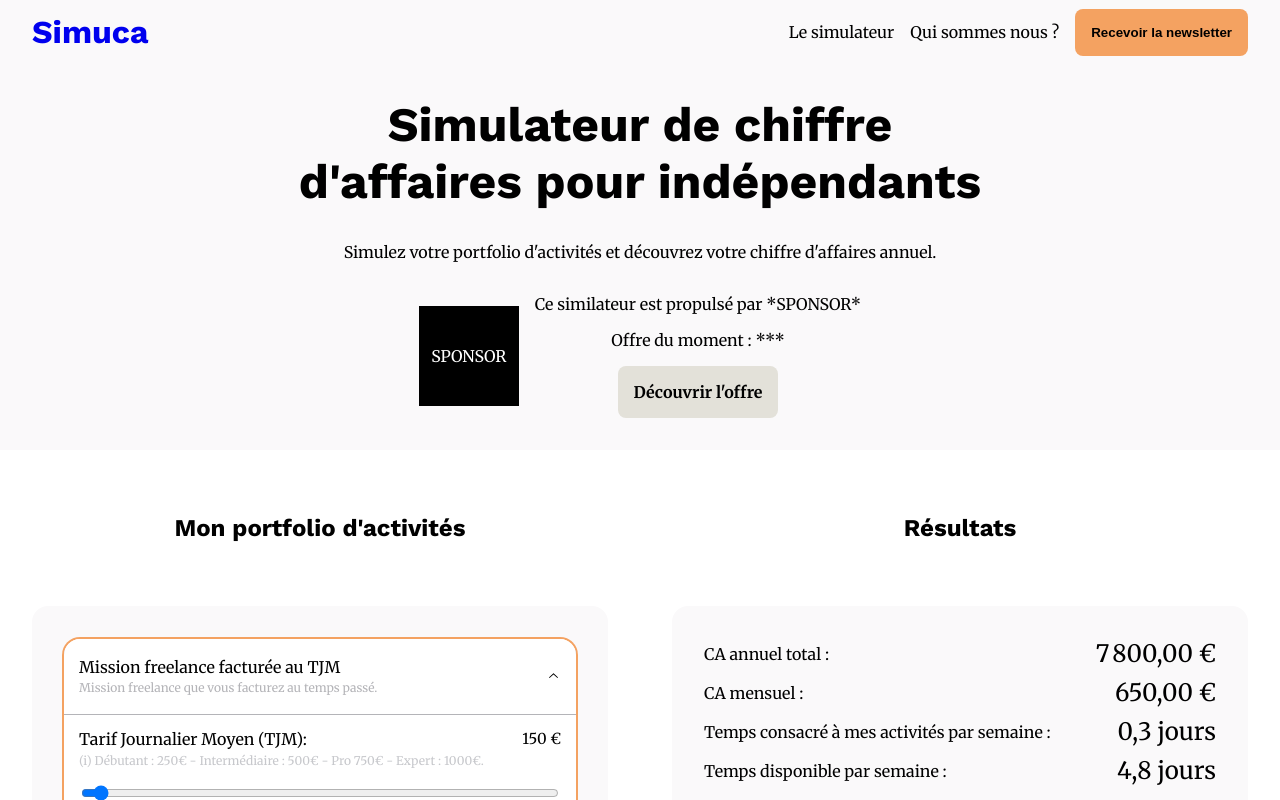
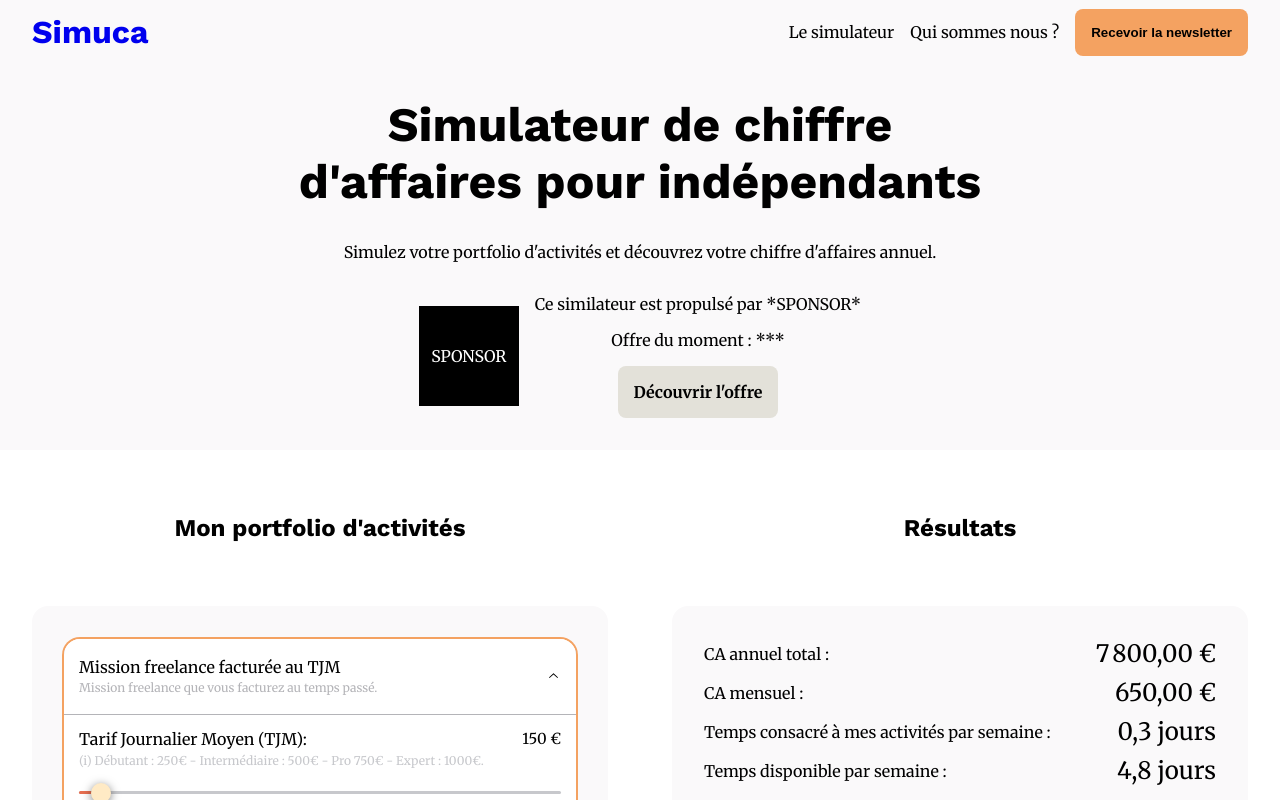
Before and after one commit to troptropcontent/freelance_revenue_simulator, a React (Vite) app in the folder frontend/: page / in a window 1280 px wide. Both pictures are taken after a click on the button 320 px from the left and 676 px from the top of the page. Shown: the top 800 px of the page. Built offline with nearby package versions, Linux system fonts and the light colour scheme.

Commit message:
create the slider with the radix component

```diff
--- a/frontend/package.json
+++ b/frontend/package.json
@@ -15,6 +15,7 @@
     "@radix-ui/react-accordion": "^1.2.0",
     "@radix-ui/react-dialog": "^1.1.1",
     "@radix-ui/react-icons": "^1.3.0",
+    "@radix-ui/react-slider": "^1.2.0",
     "@types/lodash": "^4.17.7",
     "formik": "^2.4.6",
     "lodash": "^4.17.21",
--- a/frontend/src/components/ui/formik/Range.tsx
+++ b/frontend/src/components/ui/formik/Range.tsx
@@ -1,12 +1,63 @@
-import { Field, useFormikContext } from "formik";
+import { useFormikContext } from "formik";
 import { Box } from "src/components/ui/Box";
 import { Text } from "src/components/ui/Text";
 import lodash from "lodash";
 import styled from "styled-components";
+import * as PrimitiveSlider from "@radix-ui/react-slider";
+import { forwardRef } from "react";
+import { cssVariable } from "src/components/helper";
 
 const StyledLabel = styled.label`
   display: flex;
   justify-content: space-between;
+`;
+
+const SliderRoot = forwardRef<
+  React.ElementRef<typeof PrimitiveSlider.Root>,
+  React.ComponentPropsWithoutRef<typeof PrimitiveSlider.Root>
+>((props, forwardedRef) => (
+  <PrimitiveSlider.Root {...props} ref={forwardedRef} />
+));
+SliderRoot.displayName = "SliderRoot";
+
+const StyledSliderRoot = styled(SliderRoot)`
+  position: relative;
+  display: flex;
+  align-items: center;
+  user-select: none;
+  touch-action: none;
+  height: 20px;
+
+  .SliderTrack {
+    background-color: ${cssVariable("color.background.grey.medium")};
+    position: relative;
+    flex-grow: 1;
+    border-radius: 9999px;
+    height: 3px;
+  }
+
+  .SliderRange {
+    position: absolute;
+    background-color: ${cssVariable("color.background.brand.dark")};
+    border-radius: 9999px;
+    height: 100%;
+  }
+
+  .SliderThumb {
+    display: block;
+    width: 20px;
+    height: 20px;
+    background-color: ${cssVariable("color.background.brand.light")};
+    box-shadow: 0 2px 10px rgba(${cssVariable("color.background.black")}, 0.5);
+    border-radius: 10px;
+  }
+  .SliderThumb:hover {
+    background-color: ${cssVariable("color.background.brand.medium")};
+  }
+  .SliderThumb:focus {
+    outline: none;
+    box-shadow: 0 0 0 5px rgba(${cssVariable("color.background.black")}, 0.5);
+  }
 `;
 
 const Range = ({
@@ -14,35 +65,55 @@ const Range = ({
   label,
   hint,
   unit,
-  ...props
+  max = 100,
+  min = 0,
+  step = 1,
 }: {
   name: string;
   label: string;
   hint?: string;
   unit?: string;
-} & React.ComponentProps<"input">) => {
-  const { values } = useFormikContext<Record<string, unknown> | undefined>();
+  max?: number;
+  min?: number;
+  step?: number;
+}) => {
+  const { values, setFieldValue } = useFormikContext<
+    Record<string, unknown> | undefined
+  >();
 
   if (values === undefined || typeof values !== "object") {
     throw new Error("The component Range must be used within a Formik context");
   }
 
   const value = lodash.get(values, name.split("."));
+  const valueNumber = typeof value === "number" ? value : 0;
 
   return (
     <Box flex flexDirection="column" gap="md">
       <Box flex flexDirection="column" gap="xs">
         <StyledLabel htmlFor={name}>
-        <Text>{label + ":"}</Text>
-        <Box as="span">
-          {[value, unit].filter((v) => v !== undefined).join(" ")}
-        </Box>
-      </StyledLabel>
+          <Text>{label + ":"}</Text>
+          <Box as="span">
+            {[value, unit].filter((v) => v !== undefined).join(" ")}
+          </Box>
+        </StyledLabel>
         <Text size="xs" color="muted.medium">
           {hint}
         </Text>
       </Box>
-      <Field name={name} type="range" value={value} {...props} />
+      <StyledSliderRoot
+        defaultValue={[valueNumber]}
+        max={max}
+        min={min}
+        step={step}
+        name={name}
+        onValueChange={([value]) => setFieldValue(name, value)}
+      >
+        <PrimitiveSlider.Track className="SliderTrack">
+          <PrimitiveSlider.Range className="SliderRange" />
+        </PrimitiveSlider.Track>
+        <PrimitiveSlider.Thumb className="SliderThumb" aria-label="Volume" />
+      </StyledSliderRoot>
     </Box>
   );
 };
```
Also changed, not shown: frontend/src/components/simulator/activities/private/EnjoymentRateInput.tsx (+9 -1 lines), 1 other file (tests, documents, lock files or other folders).
